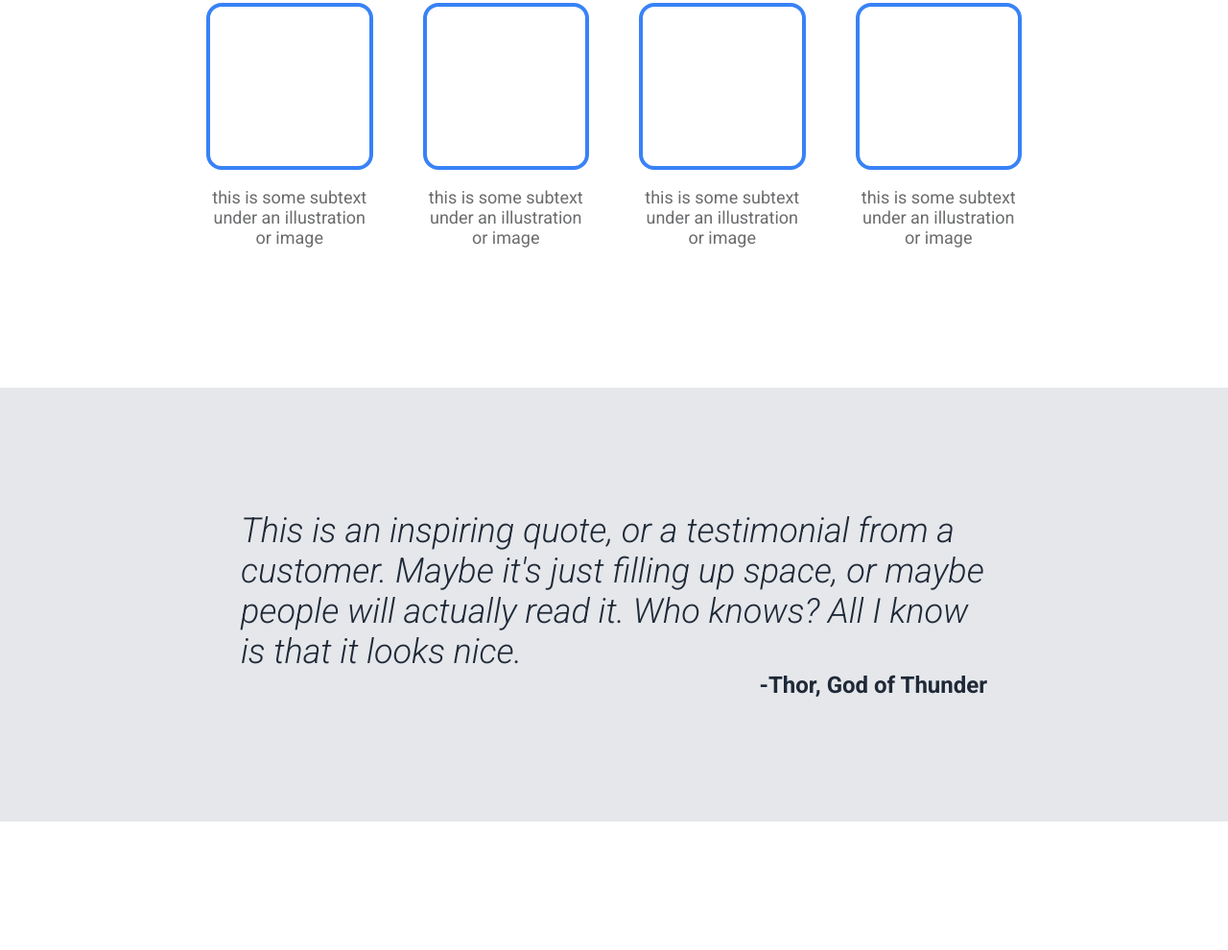
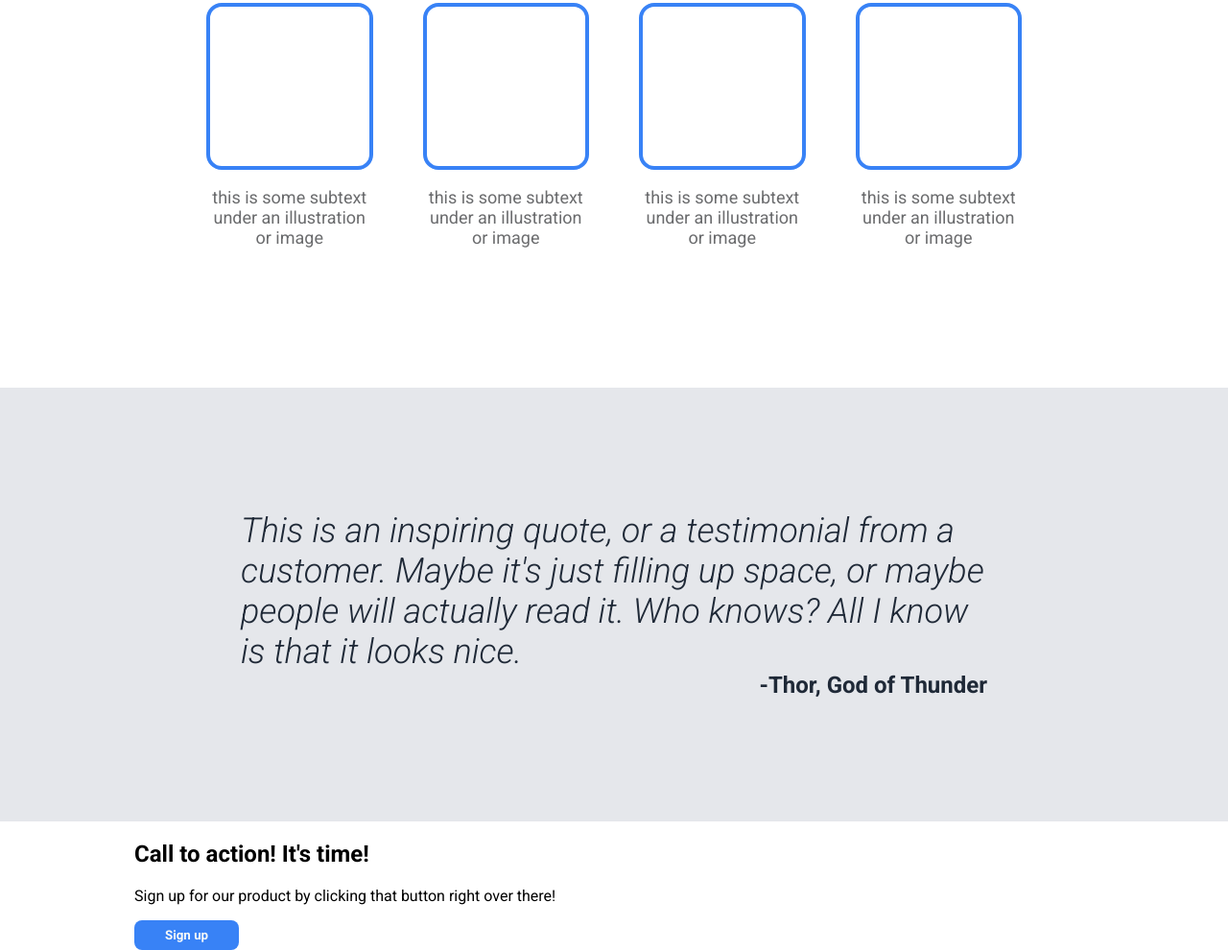
Before and after one commit to ajdizon929/odin-landing-page, a plain HTML site: page index.html in a window 1280 px wide. Shown: the part 718-1708 px from the top of the page at 96% size. Before the commit the page ends 1574 px from the top, so only its background shows below. Drawn offline with Linux system fonts and the light colour scheme.

Commit message:
CTA Modal Section HTML Completed
Appropriate HTML elements for CTA Modal section has been added to index.html.
Styling in style.css is still required.

```diff
--- a/index.html
+++ b/index.html
@@ -65,5 +65,18 @@
             <p class="quotee">-Thor, God of Thunder</p>
         </div>
     </div>
+    <div class="cta-modal">
+        <div class="container">
+            <div class="alert">
+                <div class="alert-text">
+                    <h2 class="title">Call to action! It's time!</h2>
+                    <p class="subtext">Sign up for our product by clicking that button
+                         right over there!
+                    </p>
+                </div>
+                <button type="button">Sign up</button>
+            </div>
+        </div>
+    </div>
 </body>
 </html>
```
